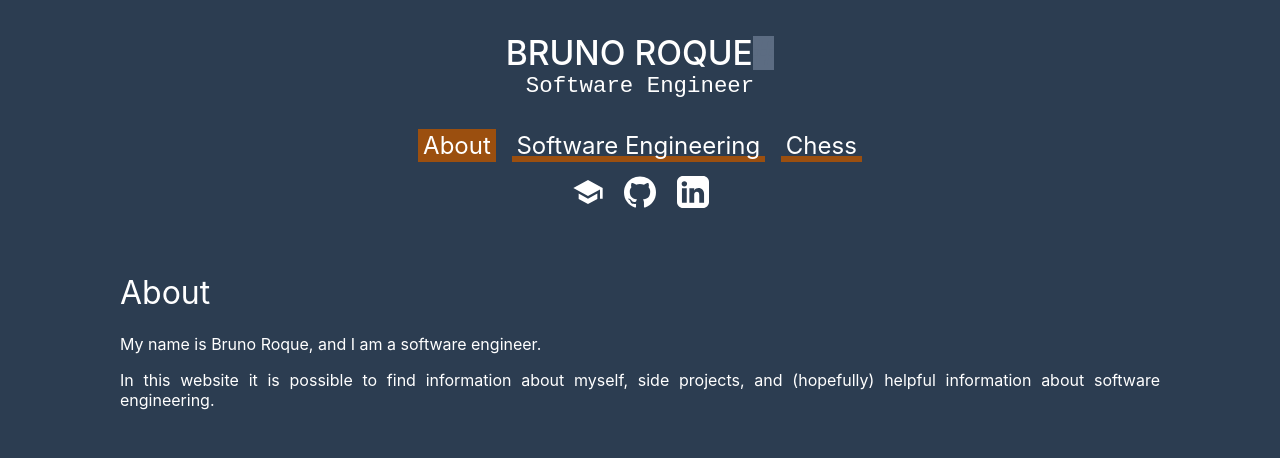
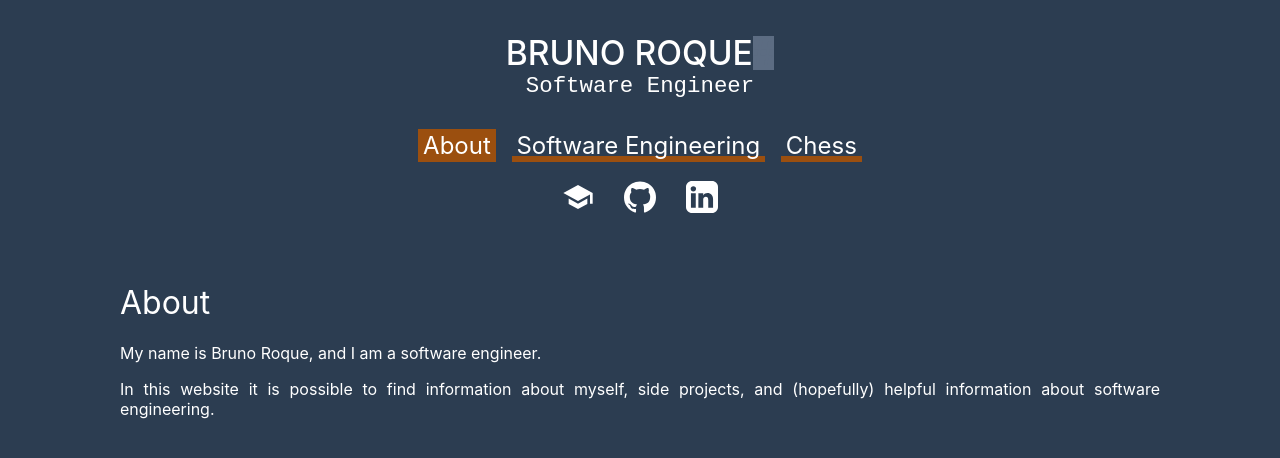
Before and after one commit to brunoroque06/brunoroque06.github.io, a Jekyll site: the page built from index.md, in a window 1280 px wide. Shown: the top 458 px of the page. Built offline with Jekyll 4.4.1, drawn with Linux system fonts in a browser that asks for light colours; our own code applies the rules of GitHub Pages for plain Markdown files.

Commit message:
Increase page/logo spacing

```diff
--- a/_includes/style.scss
+++ b/_includes/style.scss
@@ -108,7 +108,7 @@ body {
 
       .logo {
         height: 2rem;
-        margin: 0.5rem;
+        margin: 0.8rem;
       }
     }
   }
@@ -160,7 +160,7 @@ body {
     header .pages {
       flex-direction: column;
       .page {
-        margin: 0.3rem 0;
+        margin: 0.5rem 0;
       }
     }
   }
```
